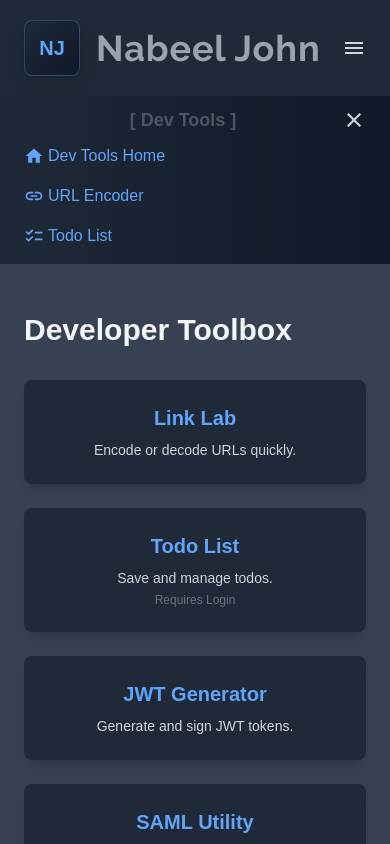
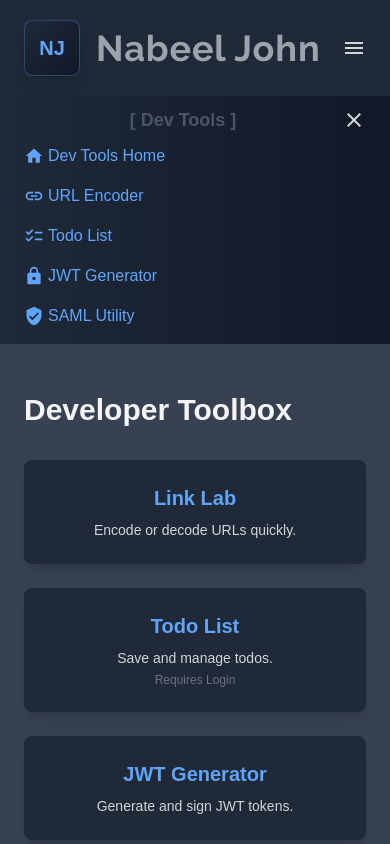
Before and after one commit to nabeeljohn/njohnweb, a Next.js app: page /tools in a window 390 px wide. Both pictures are taken after a click on the button 354 px from the left and 120 px from the top of the page. Shown: the top 844 px of the page. Built offline with nearby package versions, Linux system fonts and the light colour scheme.

Commit message:
tools mobile view

```diff
--- a/appcomponents/devtools/devtoolsheader.tsx
+++ b/appcomponents/devtools/devtoolsheader.tsx
@@ -94,6 +94,18 @@ export default function DevToolsHeader() {
             Todo List
           </Link>
         </li>
+        <li>
+          <Link href="/tools/jwt" className="text-blue-400 hover:text-blue-300 flex items-center gap-1">
+            <MdLock className="h-5 w-5" />
+            JWT Generator
+          </Link>
+        </li>
+        <li>
+          <Link href="/tools/saml" className="text-blue-400 hover:text-blue-300 flex items-center gap-1">
+            <MdVerifiedUser className="h-5 w-5" />
+            SAML Utility
+          </Link>
+        </li>
       </ul>
     </nav>
   )}
```
